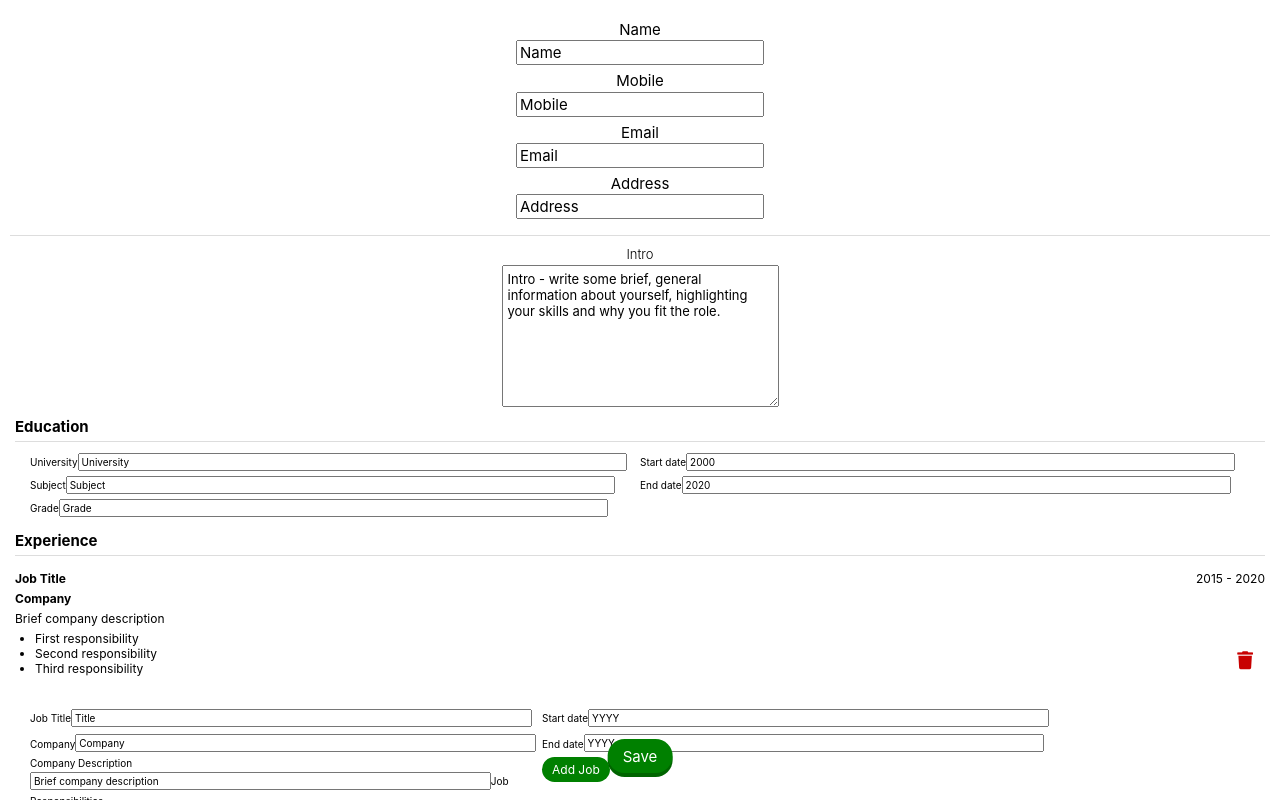
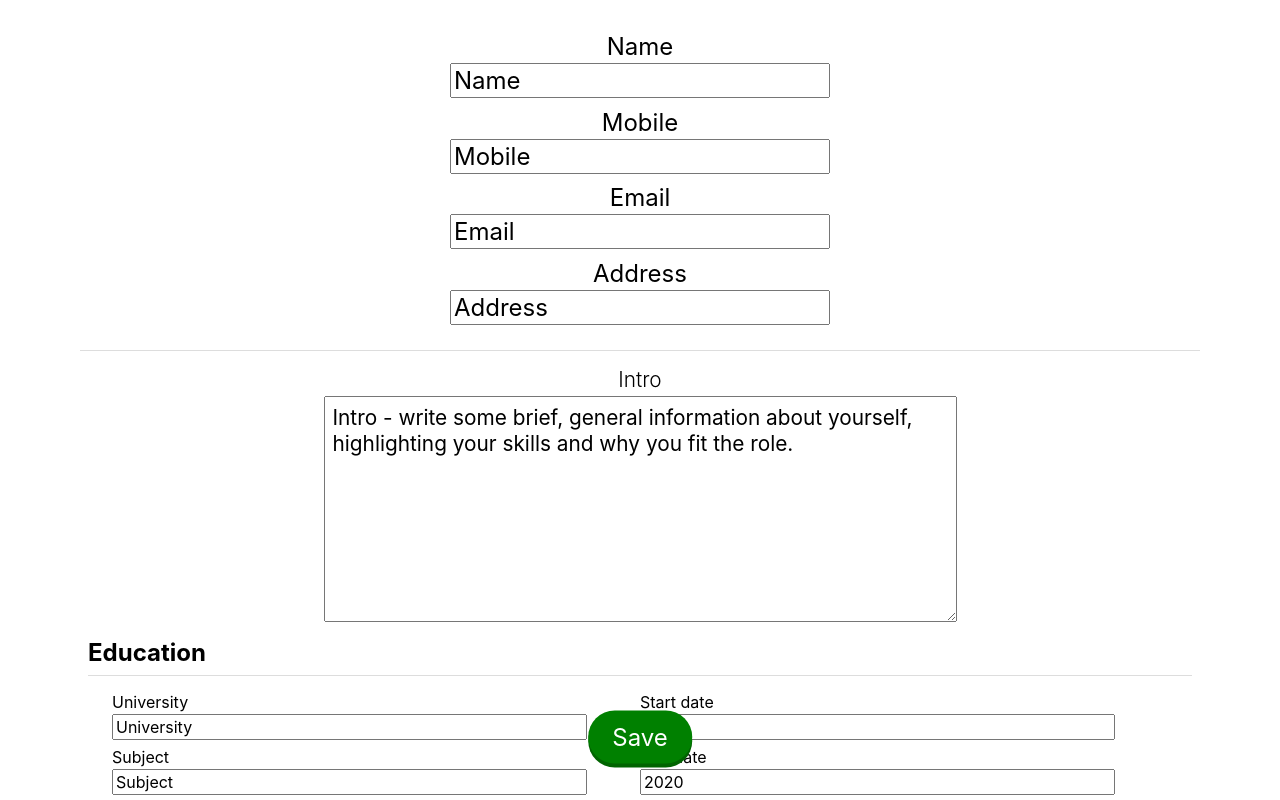
Before and after one commit to charliedodds/cv-builder, a React (Create React App) app: page / in a window 1280 px wide. Both pictures are taken after a click on the button "Edit". Shown: the top 800 px of the page. Built offline with nearby package versions, Linux system fonts and the light colour scheme.

Commit message:
Add responsive styles

```diff
--- a/src/components/Header.js
+++ b/src/components/Header.js
@@ -22,7 +22,7 @@ const Header = ({ isEditing }) => {
   };
 
   return (
-    <section className='Header'>
+    <header className='Header'>
       {isEditing ? (
         <form className='Header-form'>
           <label htmlFor='nameInput'>Name</label>
@@ -62,7 +62,7 @@ const Header = ({ isEditing }) => {
           <h2 className='Header-info'>{address}</h2>
         </>
       )}
-    </section>
+    </header>
   );
 };
 
--- a/src/components/Intro.js
+++ b/src/components/Intro.js
@@ -21,7 +21,7 @@ const Intro = ({ isEditing }) => {
             value={intro}
             className='Intro-input'
             rows='8'
-            cols='30'
+            cols='45'
             onChange={handleIntroChange}
           ></textarea>
         </form>
--- a/src/components/PersonalInfo.js
+++ b/src/components/PersonalInfo.js
@@ -21,7 +21,7 @@ const PersonalInfo = ({ isEditing }) => {
             value={personalInfo}
             className='PersonalInfo-input'
             rows='5'
-            cols='30'
+            cols='45'
             onChange={handlePersonalInfoChange}
           ></textarea>
         </form>
--- a/src/styles/CVBuilder.css
+++ b/src/styles/CVBuilder.css
@@ -2,3 +2,34 @@
   margin-bottom: 8rem;
   max-width: 100%;
 }
+
+@media screen and (min-width: 1023.98px) {
+  .CVBuilder {
+    max-width: 90%;
+    margin: 0 auto 8rem;
+  }
+}
+
+@media screen and (min-width: 1439.98px) {
+  .CVBuilder {
+    max-width: 70%;
+  }
+}
+
+@media screen and (min-width: 1559.98px) {
+  .CVBuilder {
+    max-width: 60%;
+  }
+}
+
+@media screen and (min-width: 1979.98px) {
+  .CVBuilder {
+    max-width: 50%;
+  }
+}
+
+@media screen and (min-width: 2559.98px) {
+  .CVBuilder {
+    max-width: 40%;
+  }
+}
--- a/src/styles/NewJobForm.css
+++ b/src/styles/NewJobForm.css
@@ -1,6 +1,6 @@
 .NewJobForm {
   display: flex;
-  width: 80%;
+  justify-content: space-around;
   margin: 1rem 3rem;
 }
 
--- a/src/styles/index.css
+++ b/src/styles/index.css
@@ -27,6 +27,7 @@ input,
 textarea {
   font-size: inherit;
   font-family: inherit;
+  display: block;
 }
 
 @media print {
@@ -35,3 +36,9 @@ textarea {
     display: none !important;
   }
 }
+
+@media screen and (min-width: 767.98px) {
+  html {
+    font-size: 100%;
+  }
+}
```
